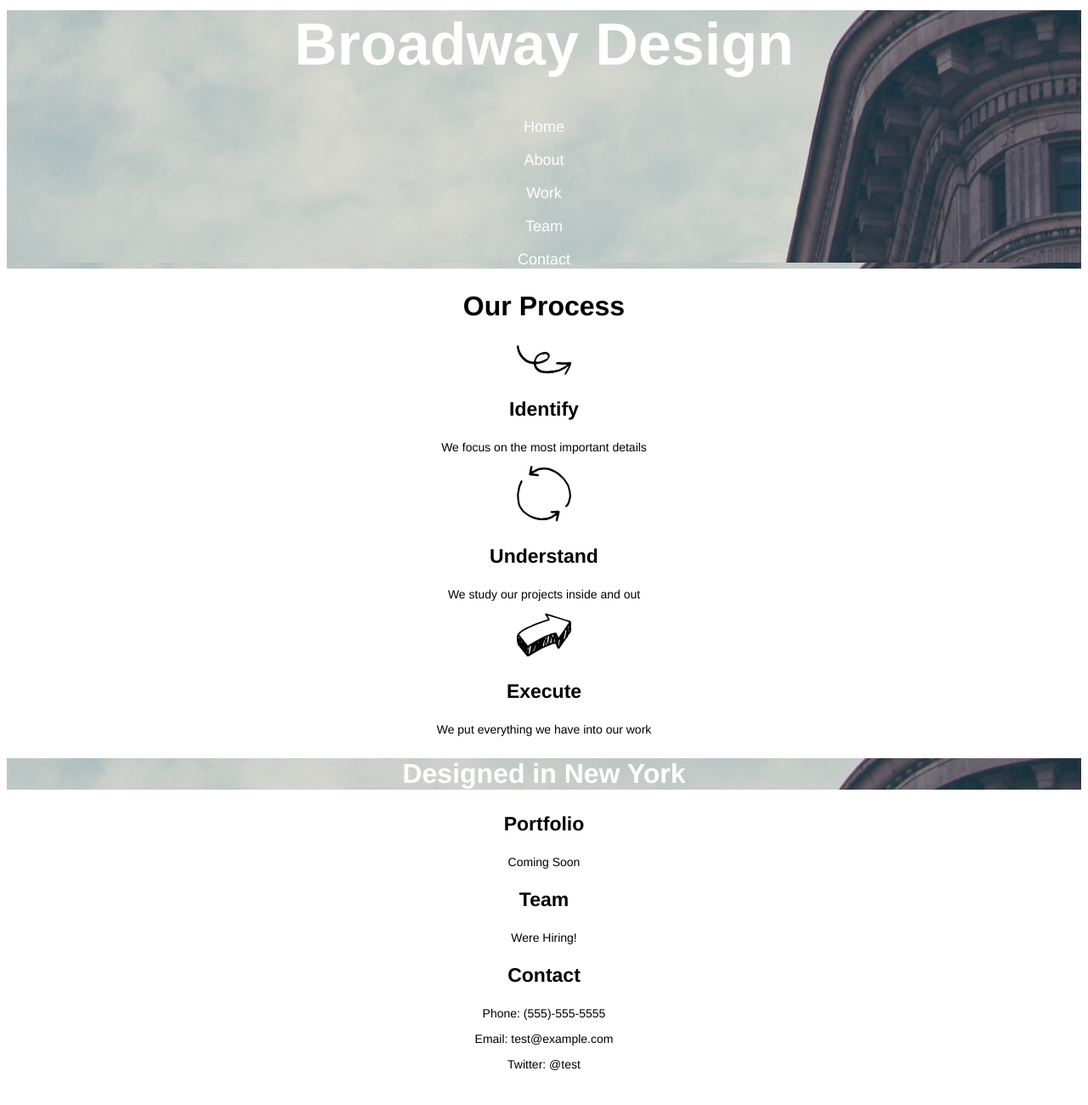
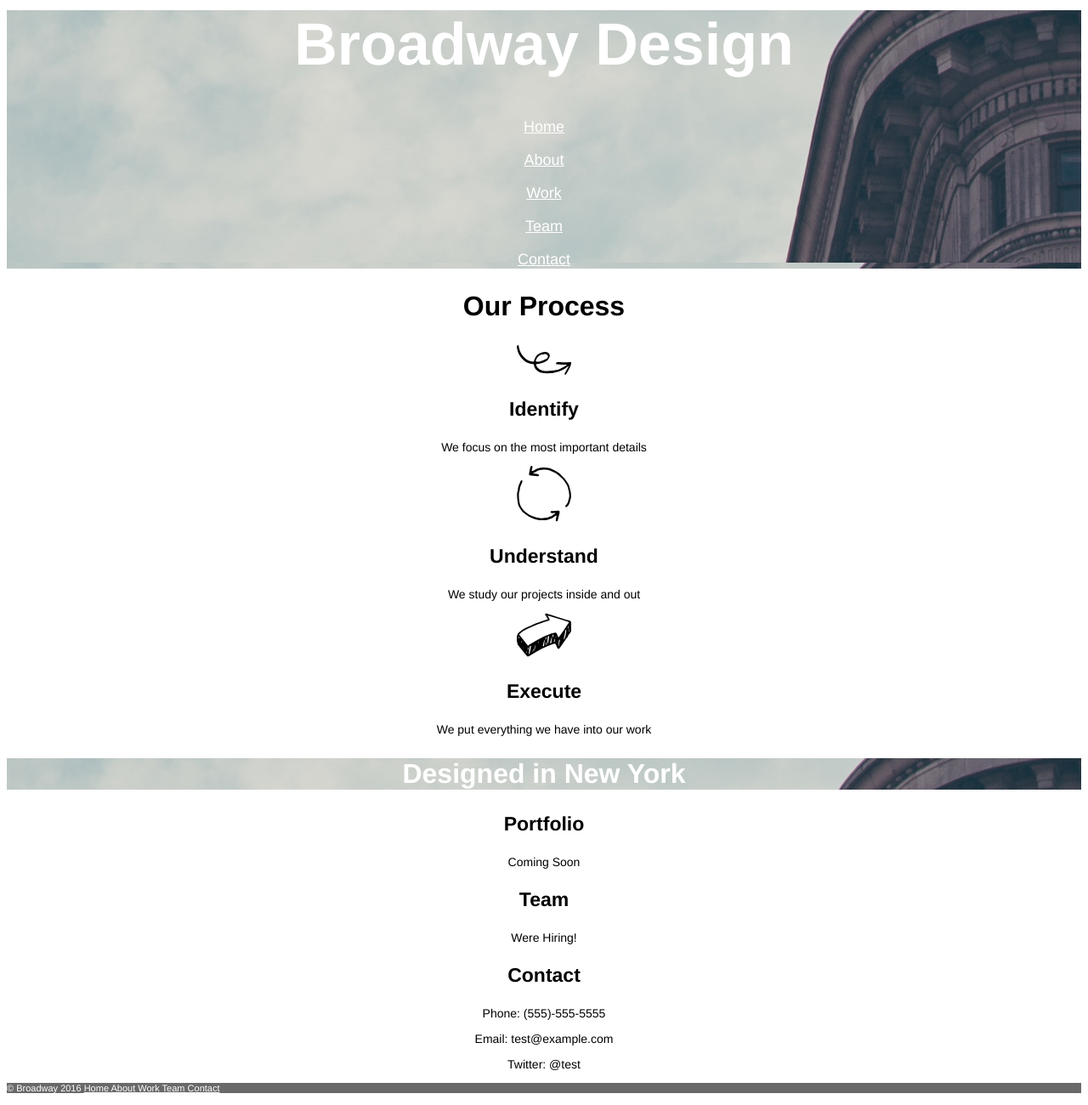
Before and after one commit to osmith17/broadwaydesign, a plain HTML site: page index.html in a window 1280 px wide. Shown: the part 35-1335 px from the top of the page at 85% size. Before the commit the page ends 1309 px from the top, so only its background shows below. Drawn offline with Linux system fonts and the light colour scheme.

Commit message:
add copyrite and css

```diff
--- a/index.html
+++ b/index.html
@@ -12,11 +12,11 @@
     <h1 class="mainhead">Broadway Design</h1>
     <!-- navigation -->
     <div clas="navigation">
-      <p class="nav">Home</p>
-      <p class="nav">About</p>
-      <p class="nav">Work</p>
-      <p class="nav">Team</p>
-      <p class="nav">Contact</p>
+      <p class="nav"><a href="">Home</a></p>
+      <p class="nav"><a href="">About</a></p>
+      <p class="nav"><a href="">Work</a></p>
+      <p class="nav"><a href="">Team</a></p>
+      <p class="nav"><a href="">Contact</a></p>
     </div>
   </div>
   <!-- about -->
@@ -62,7 +62,9 @@
   </div>
 
   <!-- Bottom copywrite and link -->
-
+<div class="copywrite">
+<p class="copy">© Broadway 2016 <a href="">Home </a><a href="">About </a><a href="">Work </a><a href="">Team </a><a href="">Contact </a><p>
+</div>
 
 
 </body>
--- a/resources/css/index.css
+++ b/resources/css/index.css
@@ -30,3 +30,14 @@ p{
   font-size:23px;
   color: white;
 }
+.copywrite{
+  background-color: dimgray;
+  text-align: left;
+}
+.copy{
+  color: white;
+  font-size: 11px;
+}
+a{
+  color: white;
+}
```
